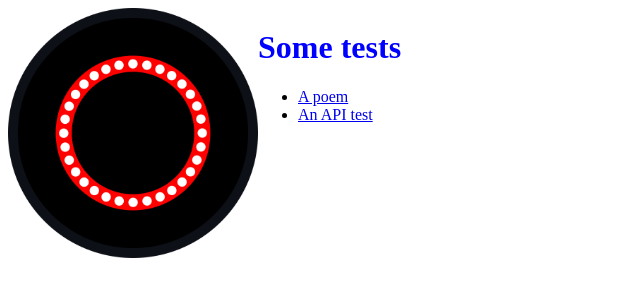
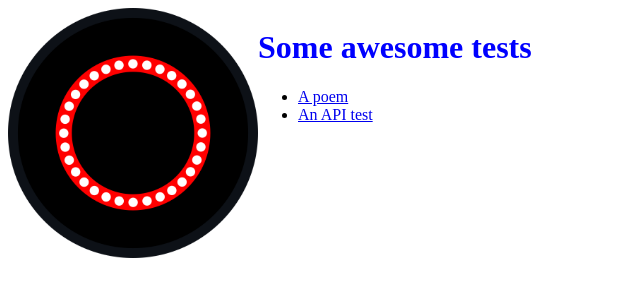
Before and after one commit to leoncik/hello-world, a plain HTML site: page index.html in a window 1280 px wide. Shown: the whole page, without its empty margins (0-640 px from the left). Drawn offline with Linux system fonts and the light colour scheme.

Commit message:
merging test

```diff
--- a/index.html
+++ b/index.html
@@ -13,7 +13,7 @@
             <img src="LogoLeoncik.png" alt="Logo leoncik">
         </div>
         <div class="content">
-            <h1>Some tests</h1>
+            <h1>Some awesome tests</h1>
 
             <ul>
                 <li><a href="pages/test-poem/test-poem.html">A poem</a></li>
```
Also changed, not shown: 1 other file.
